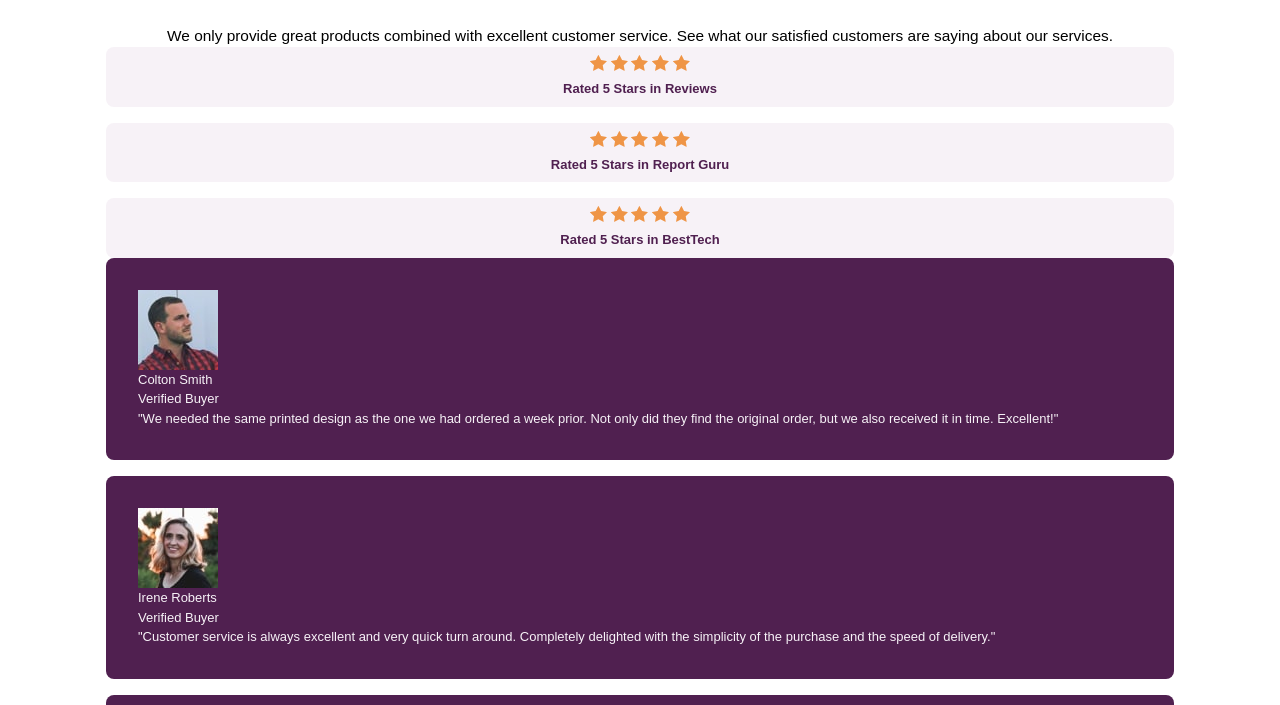
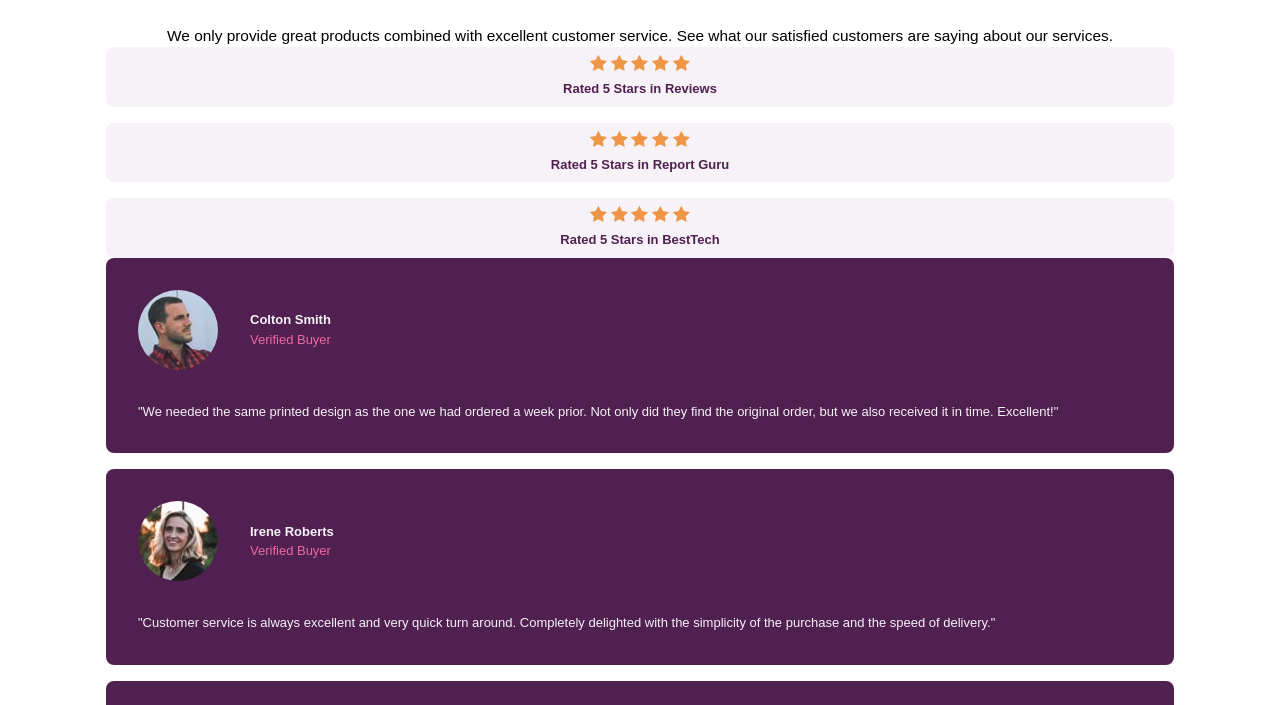
Before and after one commit to Annie-Huang/social-proof-section, a website: page index.html in a window 1280 px wide. Shown: the part 248-953 px from the top of the page. Drawn offline with Linux system fonts and the light colour scheme.

Commit message:
Style the quotes card

```diff
--- a/index.html
+++ b/index.html
@@ -25,10 +25,12 @@
     <ul class="quotes flow-content">
       <li>
         <blockquote>
-          <div class="split">
+          <div class="split a-center">
             <img src="images/image-colton.jpg" alt="">
+            <div>
               <p class="name">Colton Smith</p>
               <p class="status">Verified Buyer</p>
+            </div>
           </div>
           <p class="quote">"We needed the same printed design as the one we had ordered a week prior.
             Not only did they find the original order, but we also received it in time.
@@ -37,10 +39,12 @@
       </li>
       <li>
         <blockquote>
-          <div class="split">
+          <div class="split a-center">
             <img src="images/image-irene.jpg" alt="">
+            <div>
               <p class="name">Irene Roberts</p>
               <p class="status">Verified Buyer</p>
+            </div>
           </div>
           <p class="quote">"Customer service is always excellent and very quick turn around. Completely
             delighted with the simplicity of the purchase and the speed of delivery."
@@ -49,10 +53,12 @@
       </li>
       <li>
         <blockquote>
-          <div class="split">
+          <div class="split a-center">
             <img src="images/image-anne.jpg" alt="">
+            <div>
               <p class="name">Anne Wallace</p>
               <p class="status">Verified Buyer</p>
+            </div>
           </div>
           <p class="quote">"Put an order with this company and can only praise them for the very high
             standard. Will definitely use them again and recommend them to everyone!"
--- a/scss/base/_utilities.scss
+++ b/scss/base/_utilities.scss
@@ -7,3 +7,11 @@
 .flow-content > * + * {
   margin-top: var(--flow-space, 1rem);
 }
+
+.split {
+  display: flex;
+}
+
+.a-center {
+  align-items: center;
+}
--- a/scss/components/_quotes.scss
+++ b/scss/components/_quotes.scss
@@ -1,9 +1,24 @@
 .quotes {
+  --spacer: 2rem;
   blockquote {
     background: var(--clr-primary-700);
     color: var(--clr-neutral-200);
     text-align: left;
     border-radius: var(--br);
-    padding: 2rem;
+    padding: var(--spacer);
+  }
+
+  img {
+    border-radius: 50%;
+    margin-right: var(--spacer);
+  }
+  .name {
+    font-weight: 800;
+  }
+  .status {
+    color: var(--clr-primary-300);
+  }
+  .quote {
+    margin-top: var(--spacer);
   }
 }
```
Also changed, not shown: scss/main.css, 1 other file. Lines whose indentation alone changed are shown as unchanged.
